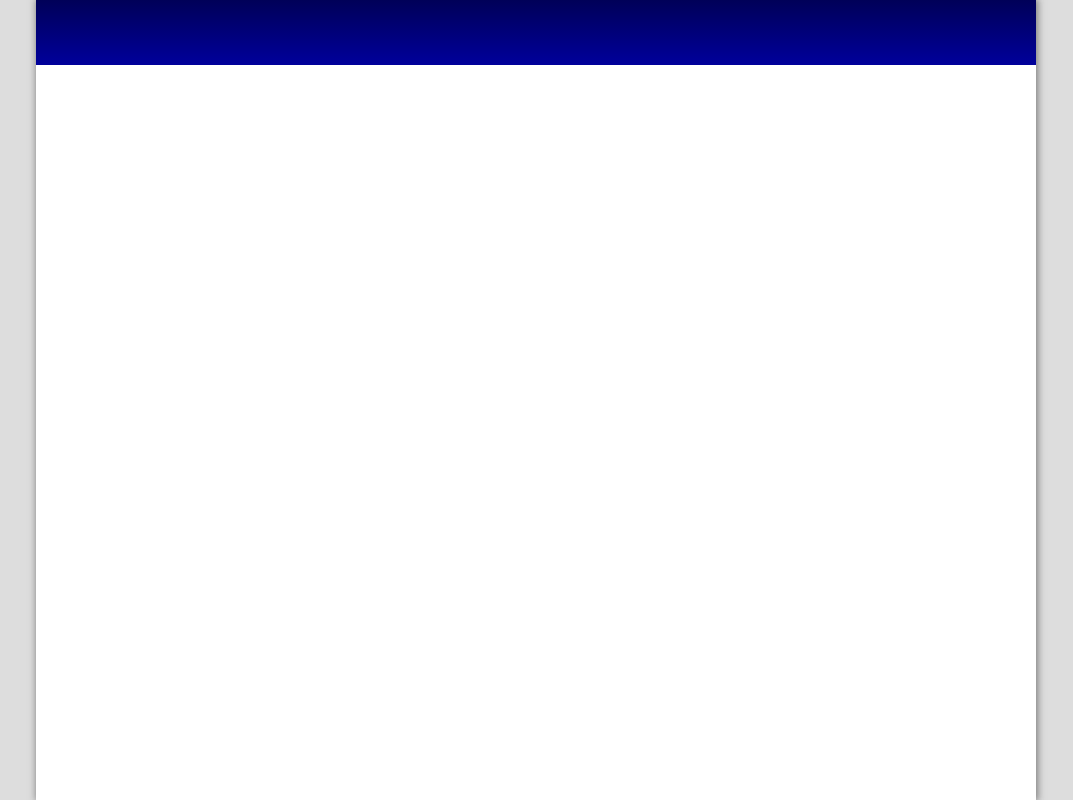
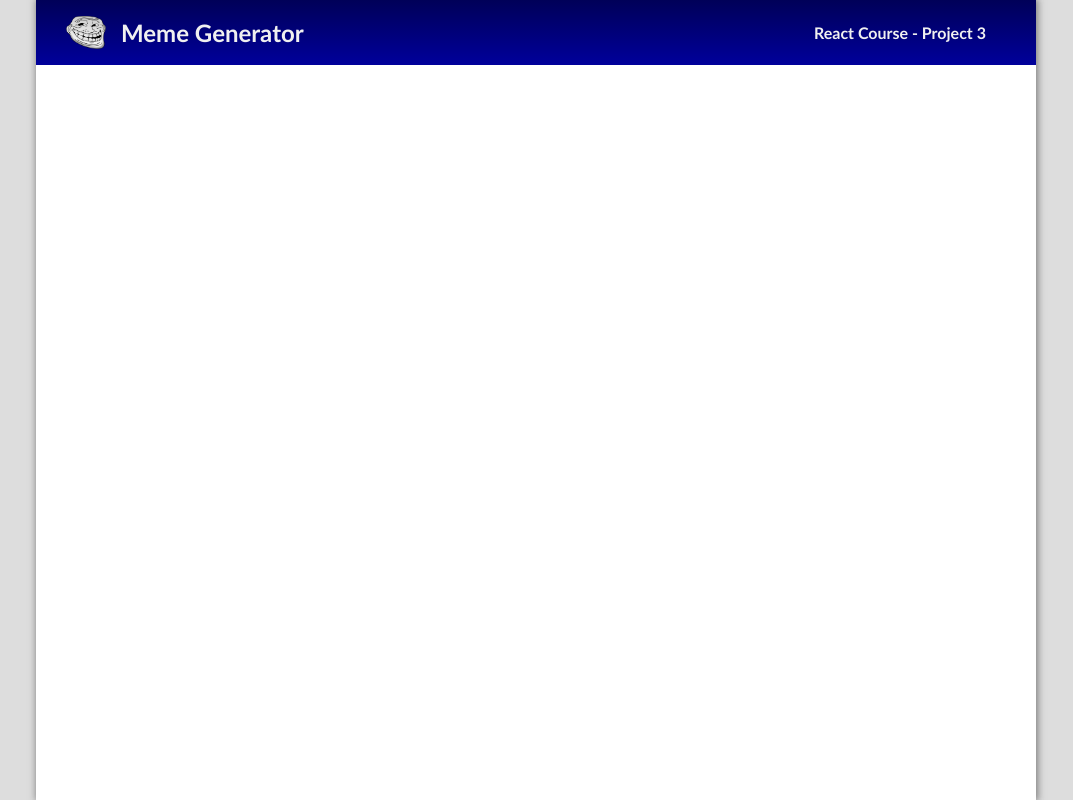
Before and after one commit to Sven-27/meme-generator, a React (Create React App) app: page / in a window 1280 px wide. Shown: the whole page, without its empty margins (104-1177 px from the left). Built offline with nearby package versions, Linux system fonts and the light colour scheme.

Commit message:
finished header

```diff
--- a/src/components/Header.tsx
+++ b/src/components/Header.tsx
@@ -1,9 +1,12 @@
 import '../styles/Header.scss'
+import trol from 'images/troll-face.png'
 
 const Header = () => {
   return (
   <div className='header'>
-
+    <img src={ trol } alt="icon troll face" />
+    <h2>Meme Generator</h2>
+    <p>React Course - Project 3</p>
   </div>
   )
 }
--- a/src/index.scss
+++ b/src/index.scss
@@ -2,4 +2,5 @@
   margin: 0;
   padding: 0;
   box-sizing: border-box;
+  font-family: 'Trebuchet MS', 'Lucida Sans Unicode', 'Lucida Grande', 'Lucida Sans', Arial, sans-serif;
 }
--- a/src/styles/Header.scss
+++ b/src/styles/Header.scss
@@ -4,4 +4,22 @@
 .header{
   height: 65px;
   background: $background-linear;
+  display: flex;
+  align-items: center;
+  padding-inline: 30px;
+  color: $text-primary;
+
+  img{
+    width: 40px;
+  }
+
+  h2{
+    margin-left: 15px;
+    flex: 1;
+  }
+
+  p{
+    margin-right: 20px;
+    font-weight: 600;
+  }
 }
```
Also changed, not shown: src/images/logo.png (deleted), src/images/troll-face.png (added).
